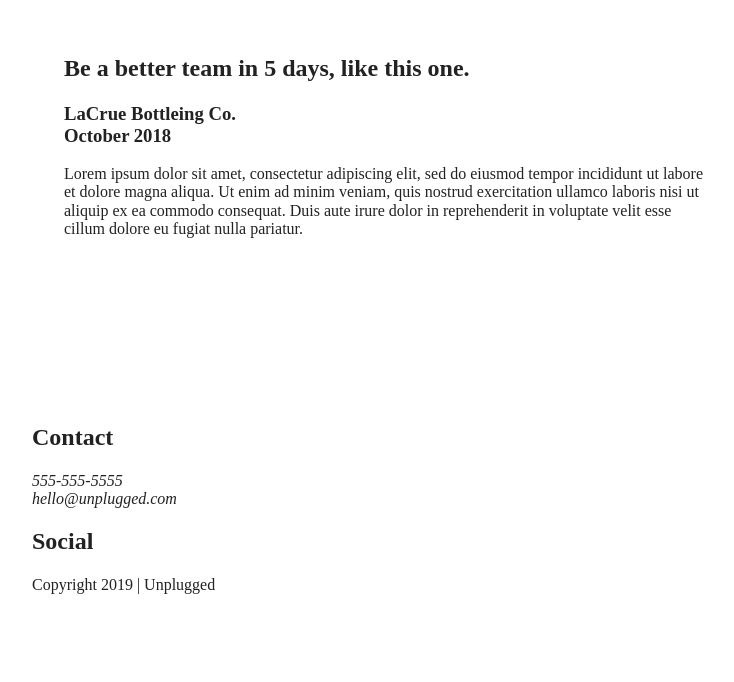
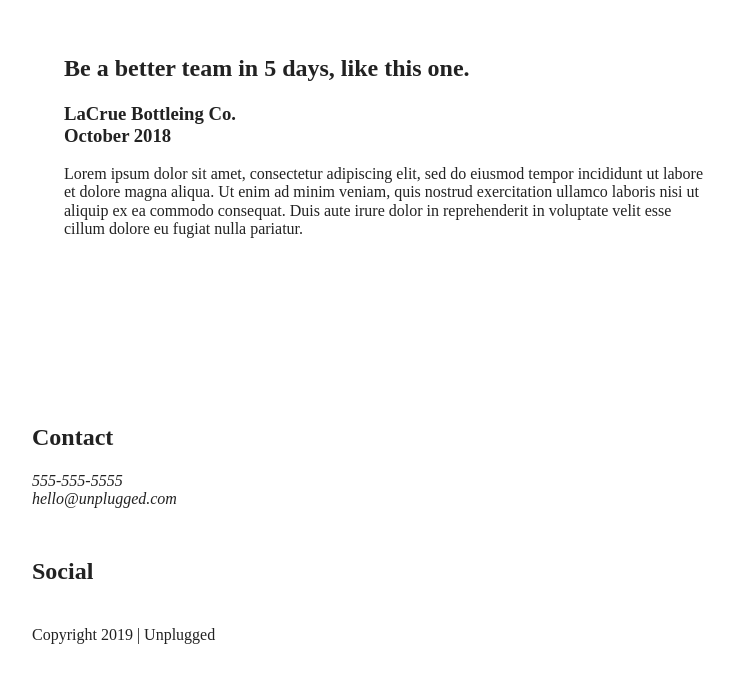
Before and after one commit to mkennedy5280/206-unplugged, a website built with Parcel: page index.html in a window 1280 px wide. Shown: the part 1196-1878 px from the top of the page, without its empty margins (256-990 px from the left). Before the commit the page ends 1840 px from the top, so only its background shows below. Built offline with nearby package versions, Linux system fonts and the light colour scheme.

Commit message:
Adjusts styling of footer

```diff
--- a/css/main.css
+++ b/css/main.css
@@ -173,6 +173,10 @@ header nav a {
 
 /* ---------- Footer ---------- */
 
+footer {
+  flex-direction: column;
+}
+
 footer .content-wrapper {
   width: 55%;
   margin: 50px 0;
@@ -184,7 +188,7 @@ footer .footer-content {
 }
 
 footer .contact {
-
+  margin-bottom: 50px;
 }
 
 address {
@@ -209,6 +213,7 @@ footer .social p {
 }
 
 footer .copyright {
+    margin: 20px 0;
 }
 
 footer p {
```
